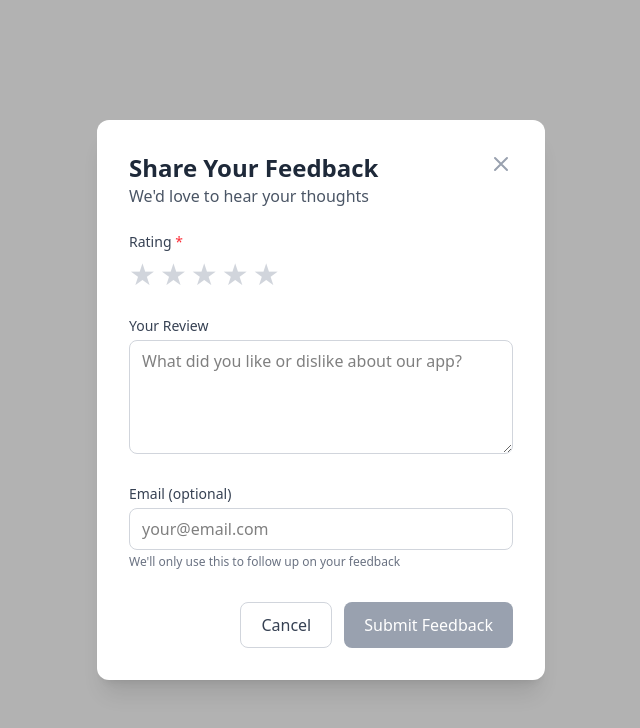
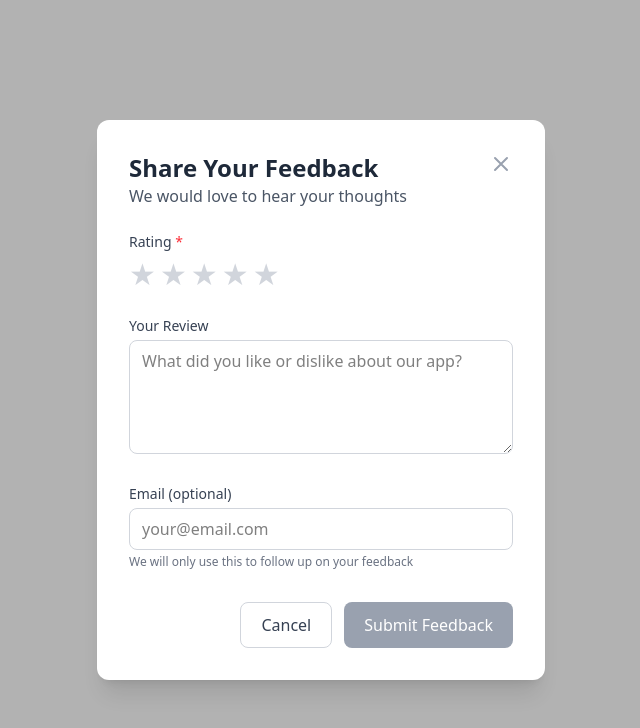
Before and after one commit to amanq3944/NextPortfolio, a Next.js app: page /reviewpopup in a window 1280 px wide. Shown: the top 728 px of the page, without its empty margins (319-959 px from the left). Built offline with nearby package versions, Linux system fonts and the light colour scheme.

Commit message:
update functions

```diff
--- a/src/app/reviewpopup/page.js
+++ b/src/app/reviewpopup/page.js
@@ -60,7 +60,7 @@ const ReviewPopup = ({ onClose }) => {
         <div className="flex justify-between items-start mb-6">
           <div>
             <h2 className="text-2xl font-bold text-gray-800">Share Your Feedback</h2>
-            <p className="text-gray-600">We'd love to hear your thoughts</p>
+            <p className="text-gray-600">We would love to hear your thoughts</p>
           </div>
           <button
             onClick={onClose}
@@ -132,7 +132,7 @@ const ReviewPopup = ({ onClose }) => {
               <p className="mt-1 text-sm text-red-600">{errors.email}</p>
             )}
             <p className="mt-1 text-xs text-gray-500">
-              We'll only use this to follow up on your feedback
+              We will only use this to follow up on your feedback
             </p>
           </div>
 
```
